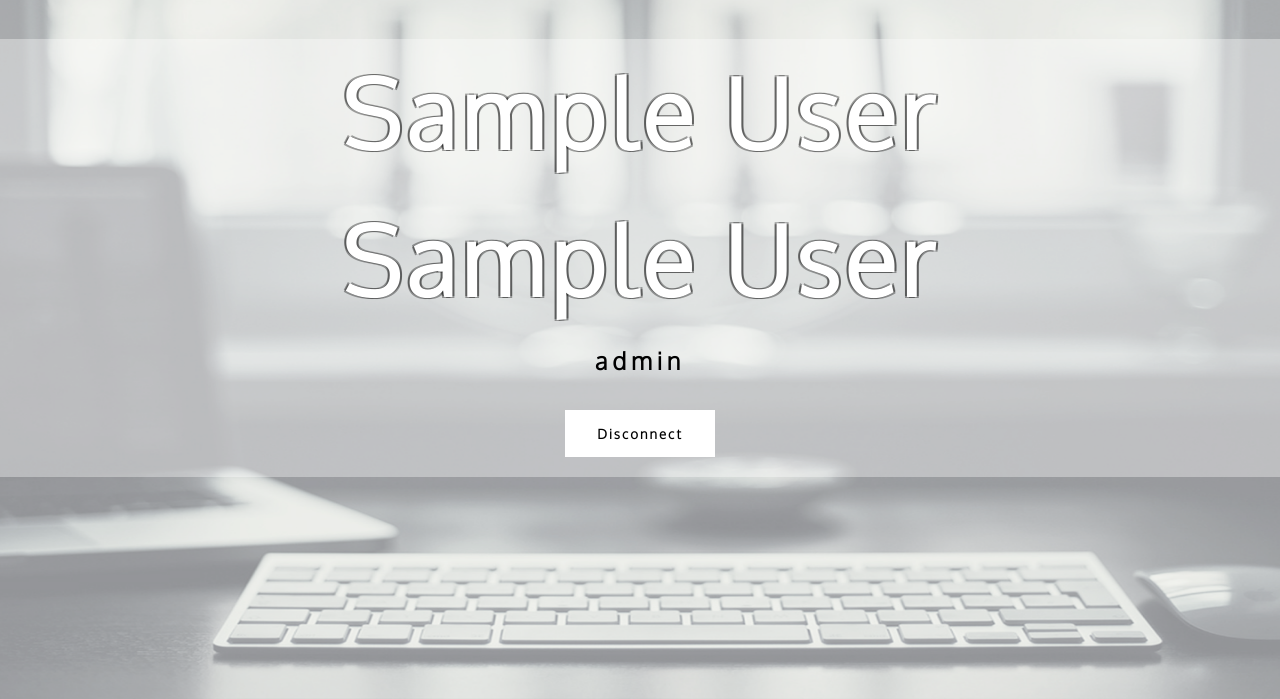
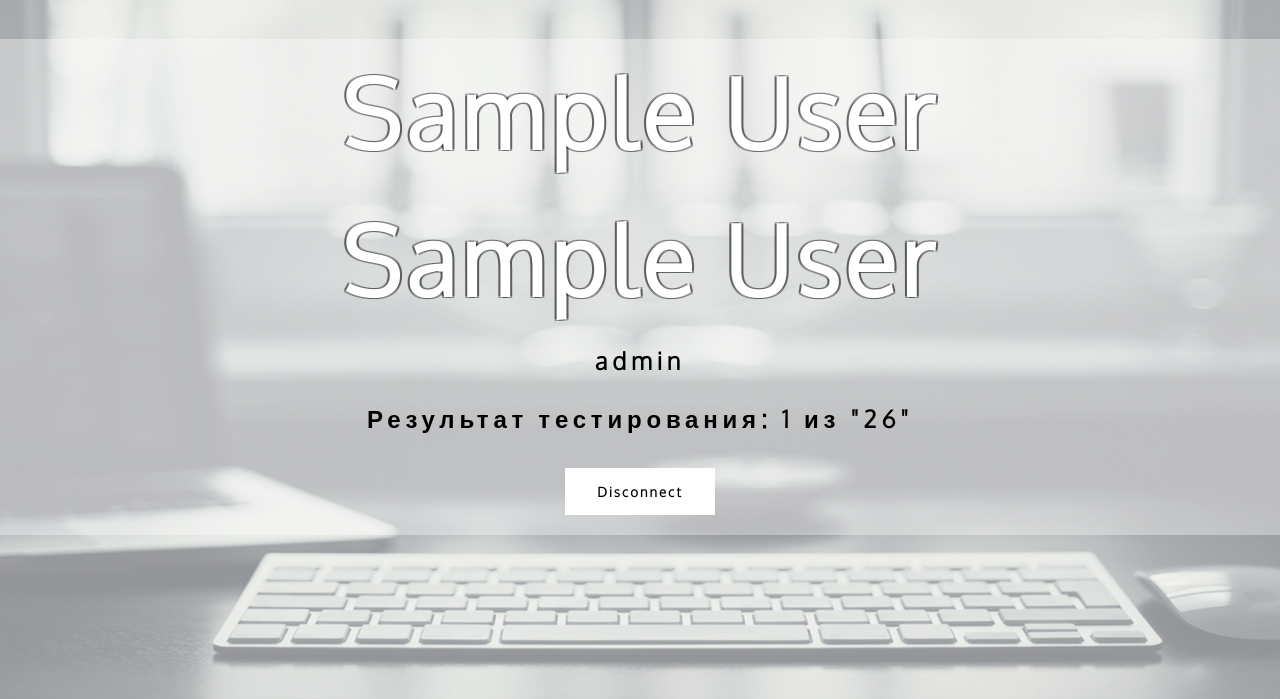
Before and after one commit to StrandGear/Uni-Practice-WebTest, a PHP site: page /profile.php in a window 1280 px wide. Shown: the part 101-800 px from the top of the page. Run offline with PHP 8.4, Linux system fonts and the light colour scheme; the visitor is signed in with stand-in values (Sample User, id 1).

Commit message:
Test Result div added

```diff
--- a/profile.php
+++ b/profile.php
@@ -18,6 +18,7 @@
         <h1><?=$_SESSION["name"]?></h1>
         <h1><?=$_SESSION["surname"]?></h1>
         <h2><?=$_SESSION["role"];?></h1>
+        <h2> Результат тестирования: <?=$_SESSION["score"]?> из "26" </h2>
         <input type="button" value="Disconnect" onclick="location.href = 'disconnect.php';">
     </div>
 </div>
```
